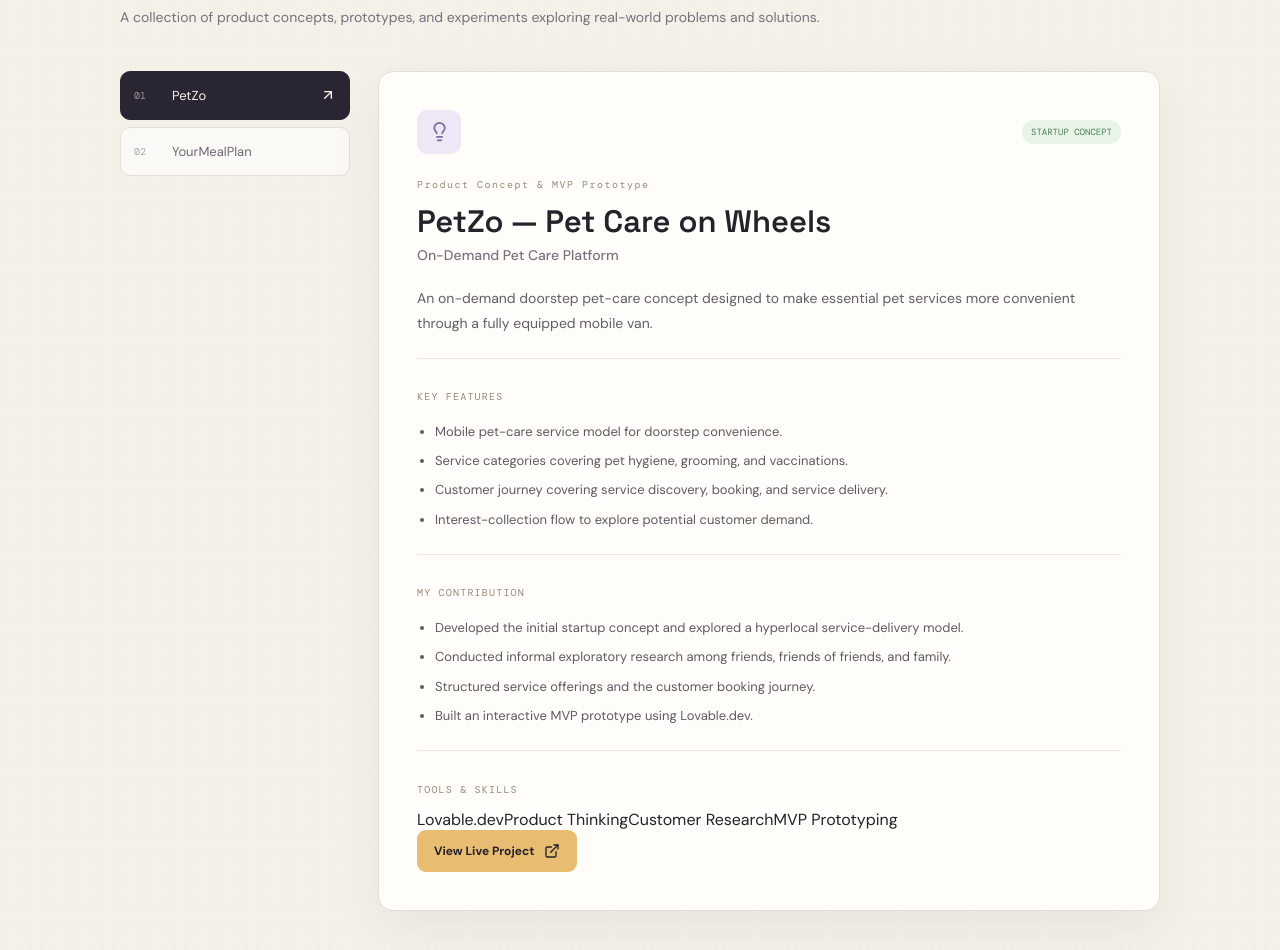
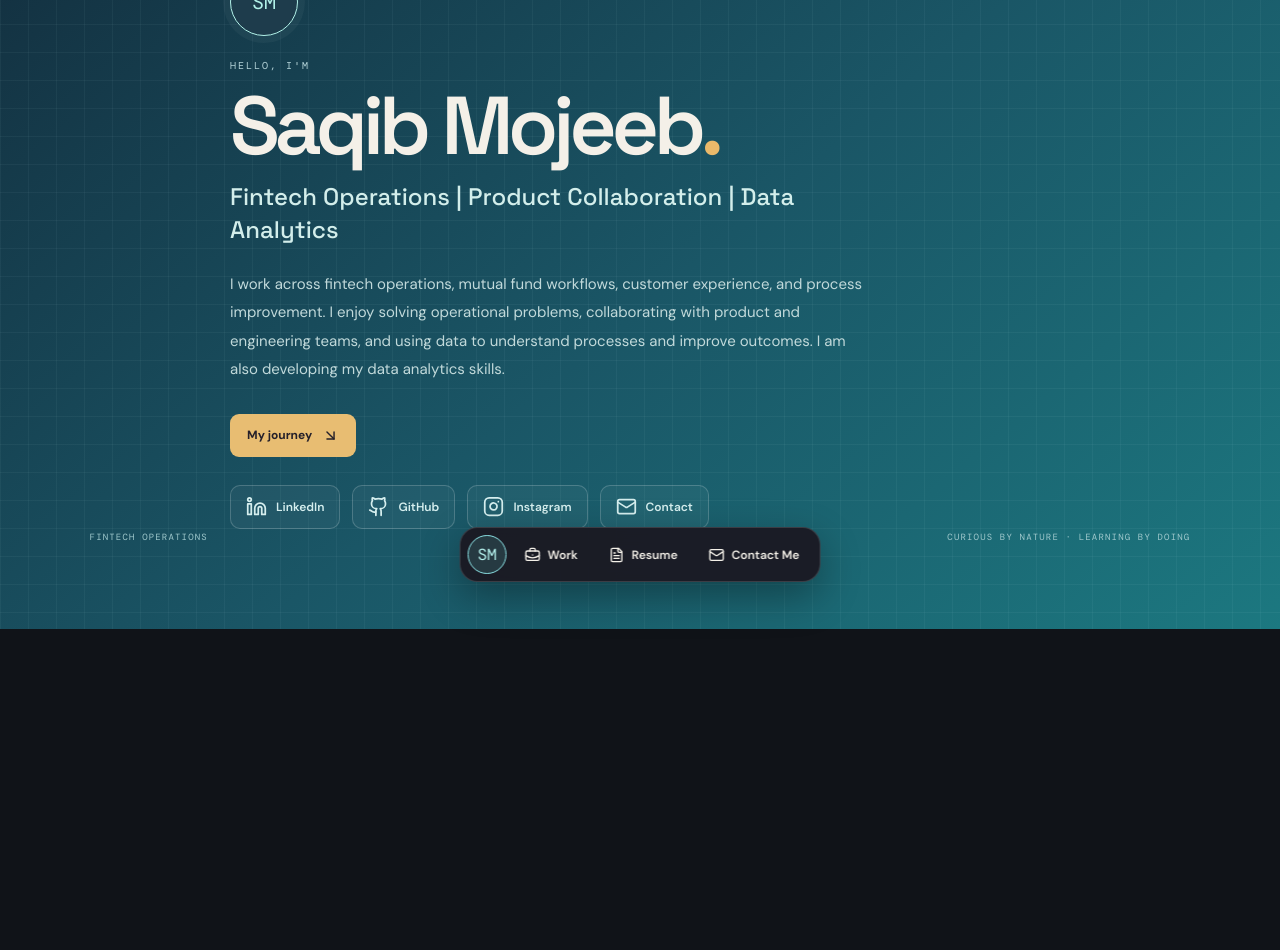
Before and after one commit to saqibmojeeb/saqib-portfolio, a React (Vite) app: page /home in a window 1280 px wide. Shown: the part 200-1150 px from the top of the page. After the commit the page ends 829 px from the top, so only its background shows below. Built offline with nearby package versions, Linux system fonts and the light colour scheme.

Commit message:
Restore portfolio page

```diff
--- a/src/App.tsx
+++ b/src/App.tsx
@@ -1,168 +1,5 @@
-
-import { useState } from "react";
-import { Link } from "react-router-dom";
-import {
-  ArrowLeft,
-  ArrowUpRight,
-  ExternalLink,
-  Lightbulb,
-} from "lucide-react";
-
-const projects = [
-  {
-    id: "petzo",
-    tab: "PetZo",
-    category: "STARTUP CONCEPT",
-    title: "PetZo — Pet Care on Wheels",
-    type: "On-Demand Pet Care Platform",
-    dates: "Product Concept & MVP Prototype",
-    overview:
-      "An on-demand doorstep pet-care concept designed to make essential pet services more convenient through a fully equipped mobile van.",
-    features: [
-      "Mobile pet-care service model for doorstep convenience.",
-      "Service categories covering pet hygiene, grooming, and vaccinations.",
-      "Customer journey covering service discovery, booking, and service delivery.",
-      "Interest-collection flow to explore potential customer demand.",
-    ],
-    contributions: [
-      "Developed the initial startup concept and explored a hyperlocal service-delivery model.",
-      "Conducted informal exploratory research among friends, friends of friends, and family.",
-      "Structured service offerings and the customer booking journey.",
-      "Built an interactive MVP prototype using Lovable.dev.",
-    ],
-    tools: [
-      "Lovable.dev",
-      "Product Thinking",
-      "Customer Research",
-      "MVP Prototyping",
-    ],
-    link: "https://petzo-pet-care-on-wheels.lovable.app",
-  },
-  {
-    id: "yourmealplan",
-    tab: "YourMealPlan",
-    category: "PRODUCT CONCEPT",
-    title: "YourMealPlan",
-    type: "Personalised Meal Planning Platform",
-    dates: "Product Design & MVP Prototype",
-    overview:
-      "A personalised meal-planning platform that helps users generate weekly meal suggestions based on dietary preferences, cooking time, and available pantry ingredients.",
-    features: [
-      "Dietary preferences including vegetarian, vegan, keto, and other options.",
-      "Meal planning based on available cooking time.",
-      "Pantry ingredient management with manual and quick-add options.",
-      "Weekly meal plans with breakfast, lunch, dinner, and estimated calories.",
-      "Subscription pricing with multiple plan durations.",
-    ],
-    contributions: [
-      "Conceptualised a platform focused on simplifying everyday meal decisions.",
-      "Designed onboarding for dietary preferences and pantry ingredients.",
-      "Structured weekly meal-planning features and subscription pricing tiers.",
-      "Built an interactive MVP prototype using Lovable.dev.",
-      "Integrated Stripe in Test Mode to explore subscription checkout workflows.",
-      "Used Postman for API testing during the payment integration process.",
-    ],
-    tools: [
-      "Lovable.dev",
-      "Stripe Test Mode",
-      "Postman",
-      "Product Thinking",
-      "MVP Prototyping",
-    ],
-    link: "https://yourmealplan.lovable.app",
-  },
-];
-
-export default function Projects() {
-  const [selected, setSelected] = useState(projects[0].id);
-  const current =
-    projects.find((project) => project.id === selected) ?? projects[0];
-
-  return (
-    <main className="work-page">
-      <div className="work-wrap">
-        <header className="page-header">
-          <Link to="/" className="back-link">
-            <ArrowLeft size={16} /> Back to the room
-          </Link>
-          <p className="eyebrow">SELECTED PROJECTS</p>
-          <h1>Ideas into experiences<span>.</span></h1>
-          <p className="page-lede">
-            A collection of product concepts, prototypes, and experiments
-            exploring real-world problems and solutions.
-          </p>
-        </header>
-
-        <div className="work-layout">
-          <aside className="work-tabs" role="tablist" aria-label="Projects">
-            {projects.map((project, index) => (
-              <button
-                key={project.id}
-                role="tab"
-                aria-selected={selected === project.id}
-                className={
-                  selected === project.id ? "work-tab active" : "work-tab"
-                }
-                onClick={() => setSelected(project.id)}
-              >
-                <span className="tab-index">0{index + 1}</span>
-                <span>{project.tab}</span>
-                <ArrowUpRight size={16} />
-              </button>
-            ))}
-          </aside>
-
-          <article className="experience-panel" role="tabpanel">
-            <div className="experience-top">
-              <span className="experience-icon">
-                <Lightbulb size={21} />
-              </span>
-              <span className="current-badge">{current.category}</span>
-            </div>
-
-            <p className="eyebrow">{current.dates}</p>
-            <h2>{current.title}</h2>
-            <h3>{current.type}</h3>
-            <p className="experience-overview">{current.overview}</p>
-
-            <section className="experience-section">
-              <h4>KEY FEATURES</h4>
-              <ul>
-                {current.features.map((feature, index) => (
-                  <li key={index}>{feature}</li>
-                ))}
-              </ul>
-            </section>
-
-            <section className="experience-section">
-              <h4>MY CONTRIBUTION</h4>
-              <ul>
-                {current.contributions.map((contribution, index) => (
-                  <li key={index}>{contribution}</li>
-                ))}
-              </ul>
-            </section>
-
-            <section className="experience-section">
-              <h4>TOOLS & SKILLS</h4>
-              <div className="project-tags">
-                {current.tools.map((tool) => (
-                  <span key={tool}>{tool}</span>
-                ))}
-              </div>
-            </section>
-
-            <a
-              href={current.link}
-              className="primary-action"
-              target="_blank"
-              rel="noreferrer"
-            >
-              View Live Project <ExternalLink size={16} />
-            </a>
-          </article>
-        </div>
-      </div>
-    </main>
-  );
-}
+import {useCallback,useEffect,useState} from "react"; import {Routes,Route,useLocation,Link} from "react-router-dom"; import NavBar,{ProfileModal} from "./components/NavBar"; import Room from "./components/Room"; import Gallery from "./components/Gallery"; import Home from "./pages/Home"; import Work from "./pages/Work"; import Journey from "./pages/Journey"; import Vision from "./pages/Vision"; import Brand from "./pages/Brand"; import {galleries} from "./data/galleries";
+function App(){const [profileOpen,setProfileOpen]=useState(false);const location=useLocation();const closeProfile=useCallback(()=>setProfileOpen(false),[]);useEffect(()=>{window.scrollTo(0,0);setProfileOpen(false)},[location.pathname]);return <><Routes><Route path="/" element={<Room/>}/><Route path="/home" element={<Home/>}/><Route path="/travel" element={<Gallery title="I’m an anywhere person." items={galleries.travel}/>}/><Route path="/fitness" element={<Gallery title="Stronger, one day at a time." items={galleries.fitness}/>}/><Route path="/currency" element={<Gallery title="Little pieces of the world." items={galleries.currency}/>}/><Route path="/work" element={<Work/>}/><Route path="/brand" element={<Brand/>}/>
+<Route path="/journey" element={<Journey/>}/><Route path="/vision" element={<Vision/>}/><Route path="/resume" element={<main className="not-found"><p className="eyebrow">RESUME</p><h1>Resume</h1><a className="primary-action" href="https://drive.google.com/file/d/1MZJESLChaf2MZj6Us_a9SKfijiSgSbgX/view?usp=sharing" target="_blank" rel="noreferrer">View Resume on Google Drive</a><Link className="primary-action" to="/">Return to the room</Link></main>}/>
+</Routes><NavBar onProfile={()=>setProfileOpen(true)}/>{profileOpen&&<ProfileModal onClose={closeProfile}/>}</>}
+export default App;
```
